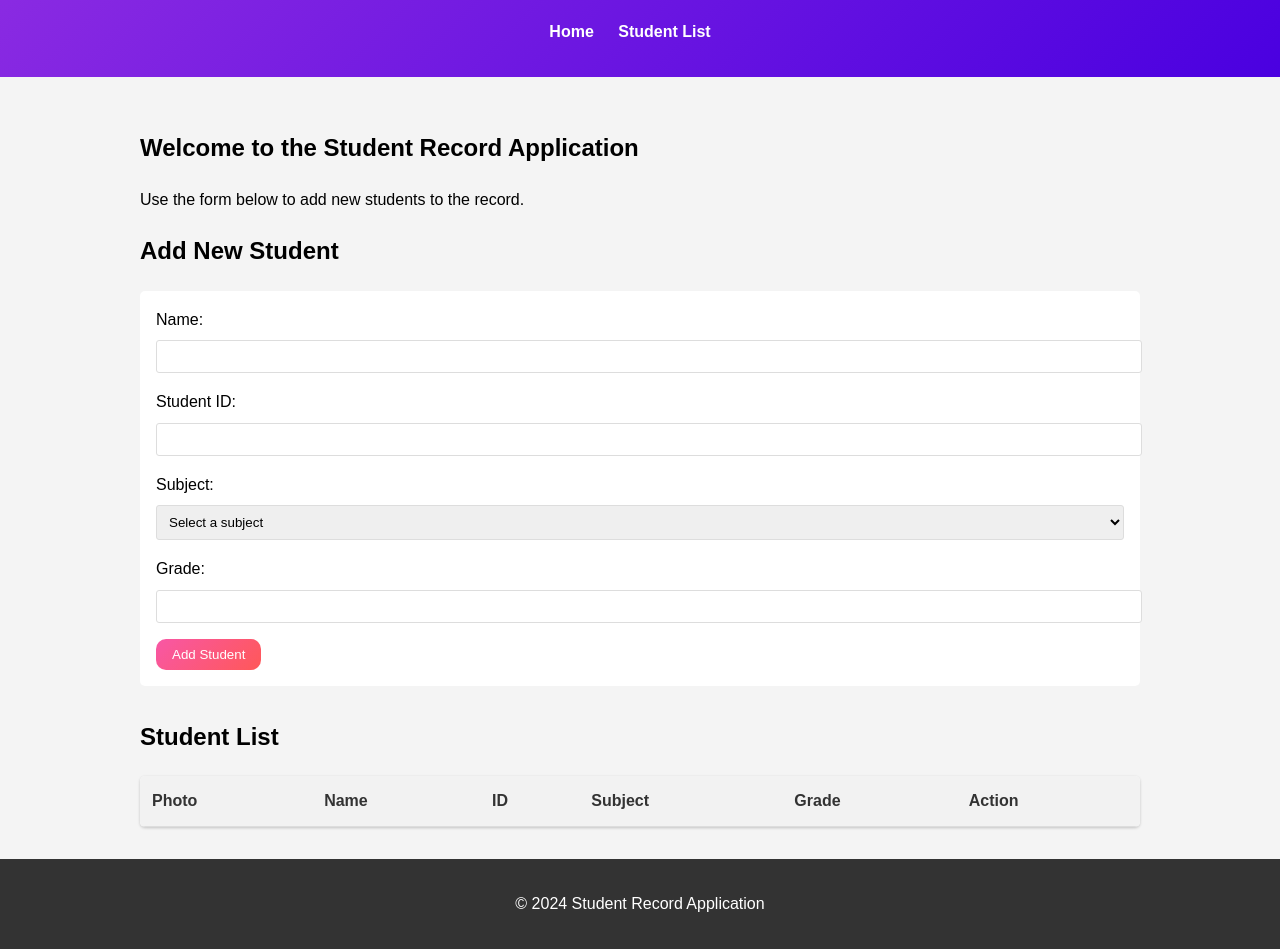
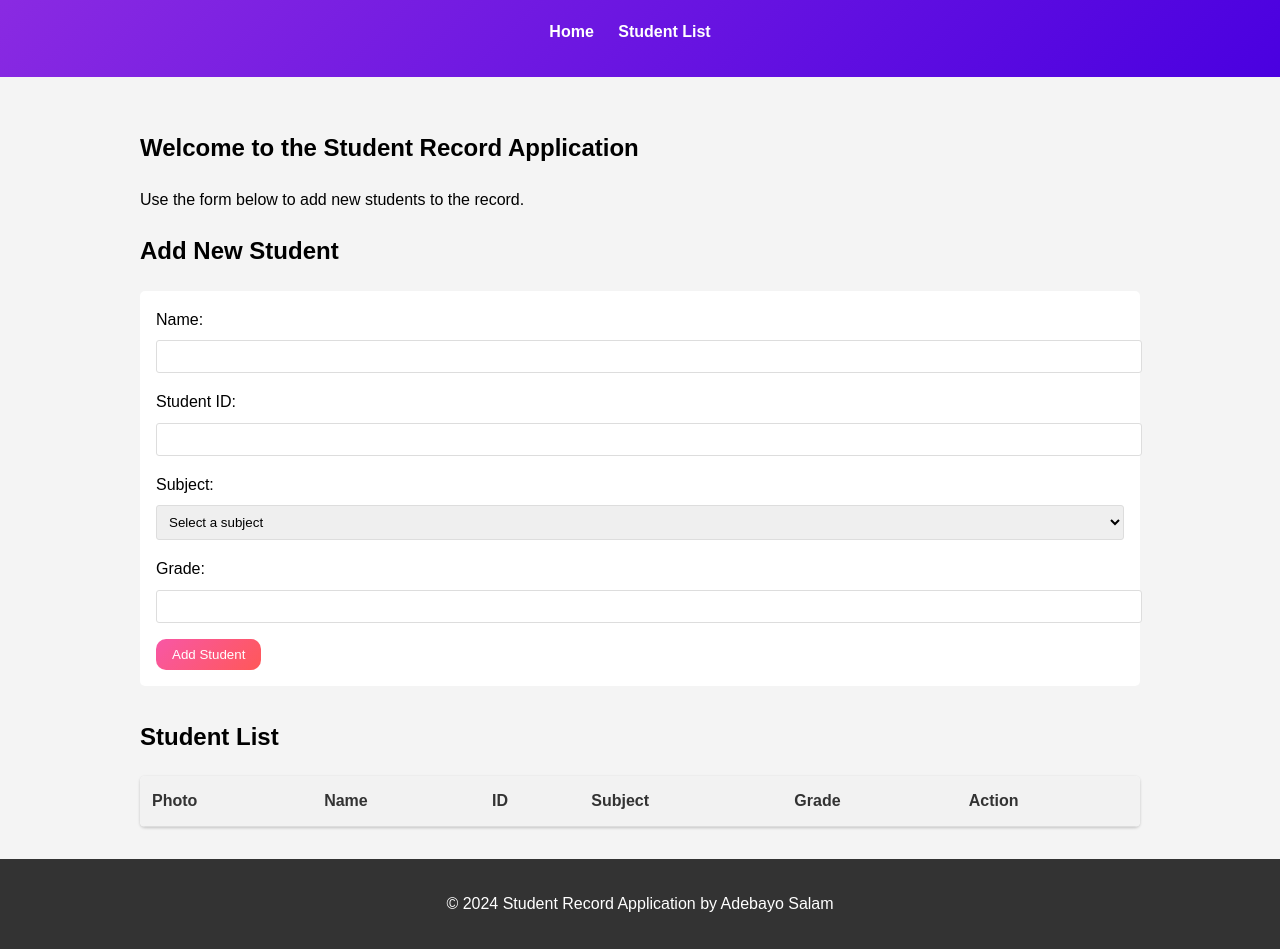
Before and after one commit to adebayo-glitch/Student-record-application, a plain HTML site: page index.html in a window 1280 px wide. Shown: the part 91-1040 px from the top of the page. Drawn offline with Linux system fonts and the light colour scheme.

```diff
--- a/index.html
+++ b/index.html
@@ -69,7 +69,7 @@
         </section>
     </main>
     <footer>
-        <p>&copy; 2024 Student Record Application</p>
+        <p>&copy; 2024 Student Record Application by Adebayo Salam</p>
     </footer>
     <template id="studentTemplate">
         <tr class="student-item">
```
